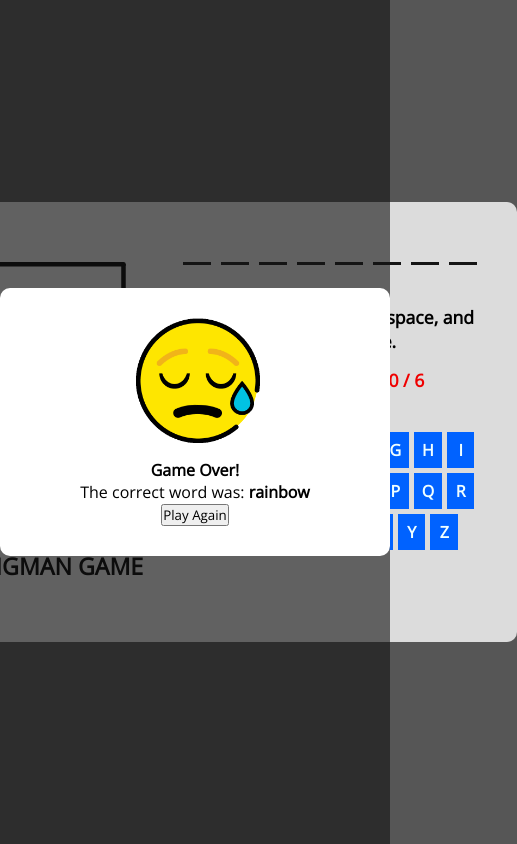
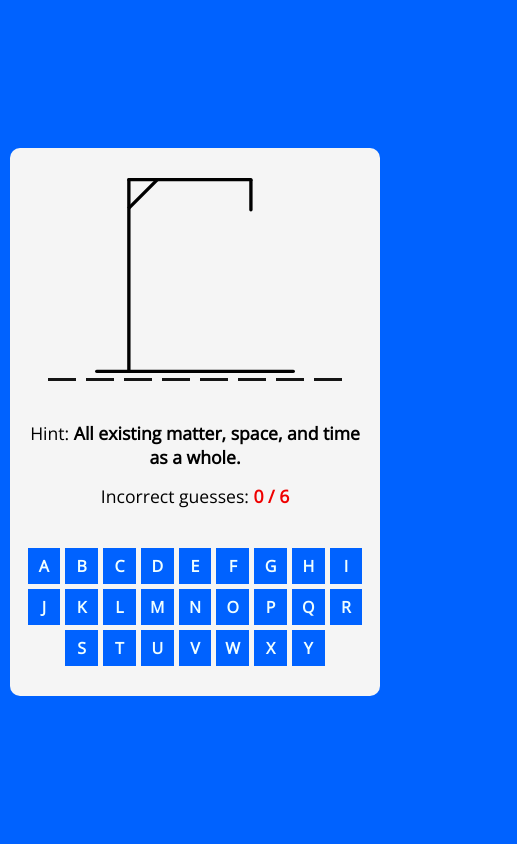
Before and after one commit to ChristopherAlphonse/JavaScript, a plain HTML site: page Games/Hangman/index.html in a window 390 px wide. Shown: the whole page, 517 px wide, since content can reach past the window. Drawn offline with nearby package versions, Linux system fonts and the light colour scheme.

Commit message:
generate keyboard dynamically

```diff
--- a/Games/Hangman/index.html
+++ b/Games/Hangman/index.html
@@ -5,6 +5,7 @@
     <meta name="viewport" content="width=device-width, initial-scale=1.0" />
     <title>Hangman Game</title>
     <link rel="stylesheet" href="style.css" />
+    <script src="./index.js " defer></script>
   </head>
   <body>
     <div class="game-modal">
@@ -38,7 +39,7 @@
           Incorrect guesses: <b class="score">0 / 6</b>
         </h4>
         <div class="keyboard">
-          <button>A</button>
+          <!-- <button>A</button>
           <button>B</button>
           <button>C</button>
           <button>D</button>
@@ -63,7 +64,7 @@
           <button>W</button>
           <button>X</button>
           <button>Y</button>
-          <button>Z</button>
+          <button>Z</button> -->
         </div>
       </div>
     </div>
--- /dev/null
+++ b/Games/Hangman/index.js
@@ -0,0 +1,9 @@
+//
+const keyBoard = document.querySelector(".keyboard");
+
+for (let index = 97; index < 122; index++) {
+  const button = document.createElement("button");
+  button.innerHTML = String.fromCharCode(index);
+  keyBoard.appendChild(button);
+  //   console.log(String.fromCharCode(index));
+}
--- a/Games/Hangman/style.css
+++ b/Games/Hangman/style.css
@@ -10,12 +10,13 @@ body {
   align-items: center;
   justify-content: center;
   min-height: 100vh;
-  background: #565656;
+  background: #0062ff;
+  padding: 0 10px;
 }
 
 .container {
   width: 850px;
-  background: #dcdcdc;
+  background: #f5f5f5;
   display: flex;
   padding: 60px 40px;
   border-radius: 10px;
@@ -74,22 +75,27 @@ body {
   gap: 5px;
   justify-content: center;
   margin-top: 40px;
+  text-transform: uppercase;
 }
 
-.keyboard button {
+:where(.game-modal, .keyboard) button {
   color: azure;
   font-size: 1rem;
   font-weight: 600;
   cursor: pointer;
   outline: none;
-  padding: 7px;
   border: none;
   background: #0062ff;
   border: 4px;
+}
+
+.keyboard button {
+  text-transform: uppercase;
+  padding: 7px;
   width: calc(100% / 9 - 5px);
 }
 
-.keyboard button:hover {
+:where(.game-modal, .keyboard) button:hover {
   background: #0080ff;
 }
 .game-modal {
@@ -99,15 +105,28 @@ body {
   width: 100%;
   height: 100%;
   background: #1515159c;
-  display: flex;
+  display: none;
   align-items: center;
   justify-content: center;
 }
 
 .game-modal img {
   max-width: 130px;
+  margin-bottom: 20px;
+}
+.game-modal h4 {
+  font-size: 1.53rem;
+}
+.game-modal p {
+  font-size: 1.15rem;
+  margin: 15px 0 30px;
+  font-weight: 500;
 }
 
+.game-modal p b {
+  color: #0080ff;
+  font-weight: 600;
+}
 .game-modal .content {
   background: #fff;
   max-width: 420px;
@@ -116,3 +135,22 @@ body {
   border-radius: 10px;
   padding: 30px;
 }
+
+.game-modal button {
+  padding: 12px 23px;
+}
+
+@media (max-width: 720px) {
+  .container {
+    flex-direction: column;
+    padding: 30px 15px;
+    align-items: center;
+  }
+
+  .hangman-box img {
+    max-width: 200px;
+  }
+  .hangman-box h1 {
+    display: none;
+  }
+}
```
